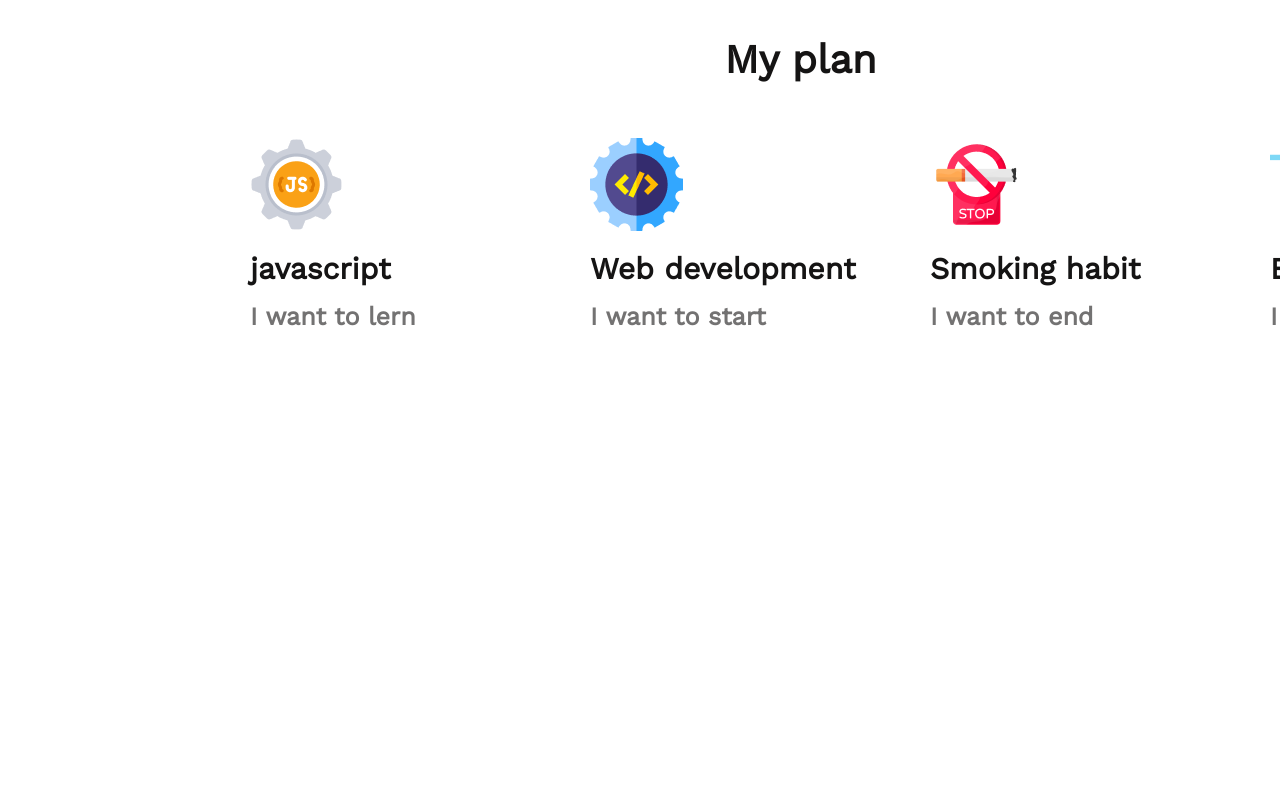
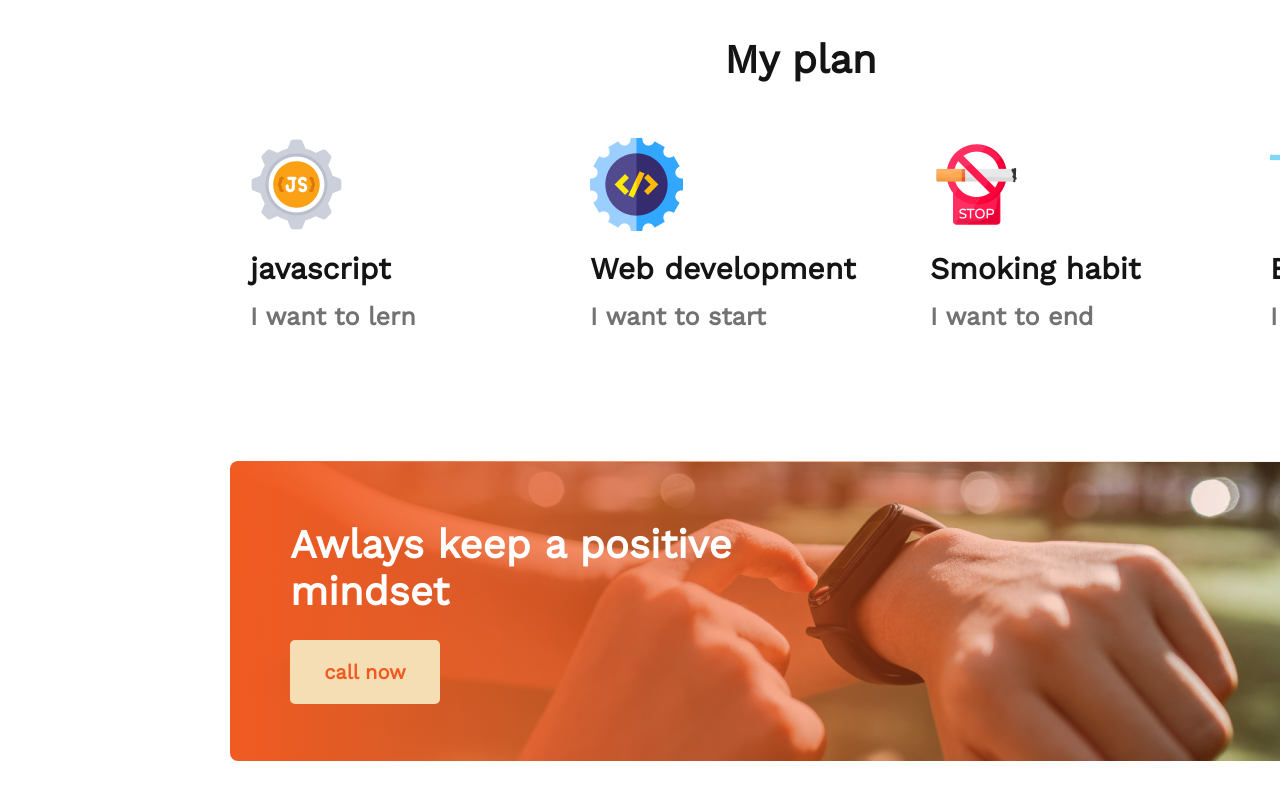
Before and after one commit to anwarsha1/new-year-new-sha, a plain HTML site: page index.html in a window 1280 px wide. Shown: the part 1860-2660 px from the top of the page. Before the commit the page ends 2191 px from the top, so only its background shows below. Drawn offline with nearby package versions, Linux system fonts and the light colour scheme.

Commit message:
gradient added

```diff
--- a/index.html
+++ b/index.html
@@ -64,6 +64,15 @@
                 </div>
             </div>
         </section>
+        <section>
+            <div class="connect">
+
+
+                <h3>Awlays keep a positive mindset</h3>
+                <button>call now</button>
+            </div>
+
+        </section>
     </main>
     <footer></footer>
 </body>
--- a/style/style.css
+++ b/style/style.css
@@ -42,6 +42,11 @@ header {
     background-color: chocolate;
     margin-left: 1210px;
     margin-top: 32px;
+    font-weight: 600;
+font-size: 20px;
+color: #FFFFFF;
+text-align: center;
+
 }
 
 /* section style */
@@ -100,19 +105,20 @@ header {
 }
 
 .section-title {
-    margin-top:130px;
-    margin-bottom:55px;
+    margin-top: 130px;
+    margin-bottom: 55px;
     font-weight: 700;
     font-size: 40px;
     width: 179px;
     height: 47px;
     color: #151414;
     text-align: center;
-    margin-left:711px;
+    margin-left: 711px;
     margin-right: 710px;
 
 }
-.plan-topic{
+
+.plan-topic {
     color: #151414;
     font-weight: 700;
     font-size: 30px;
@@ -122,10 +128,58 @@ margin-top: 16px;
     margin-bottom: 16px;
 
 }
-.plan-how{
+
+.plan-how {
     font-weight: 400px;
     font-size: 25px;
     color: #737272;
     width: 300px;
     height: 29px;
 }
+
+/* connect style */
+
+.connect{
+    background-image: url(../images/gradient2.png);
+    width: 1140px;
+    height: 300px;
+    margin: 130px 230px;
+    border-radius: 8px;
+}
+.connect {
+
+    width: 1140px;
+    height: 300px;
+    margin: 130px 230px;
+   background-size: cover;
+   background: linear-gradient(90deg, #F15B22 0%, rgba(241, 91, 34, 0) 100%),url(../images/watch.png);
+
+   border-radius: 8px;
+   background-size: cover;
+
+}
+.connect h3{
+padding-left: 60px;
+padding-top: 60px;
+width: 459px;
+height: 94px;
+font-weight: 700;
+font-size: 40px;
+color: #FFFFFF;
+
+
+}
+.connect button{
+margin-left: 60px;
+margin-top: 25px;
+width: 150px;
+height: 64px;
+background-color: wheat;
+border: 0;
+border-radius: 5px;
+color: #F15B22;
+text-align: center;
+font-weight: 600;
+font-size: 20px;
+
+}
```
Lines whose indentation alone changed are shown as unchanged.
